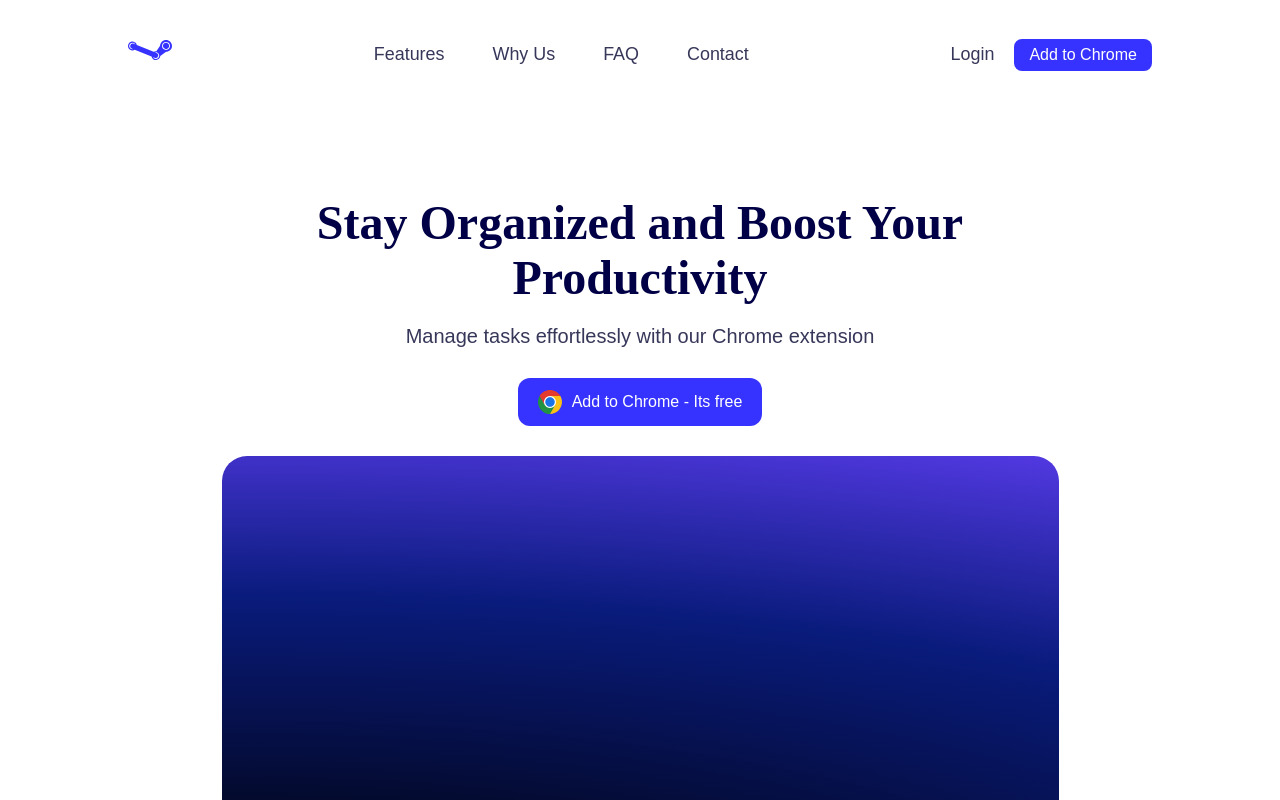
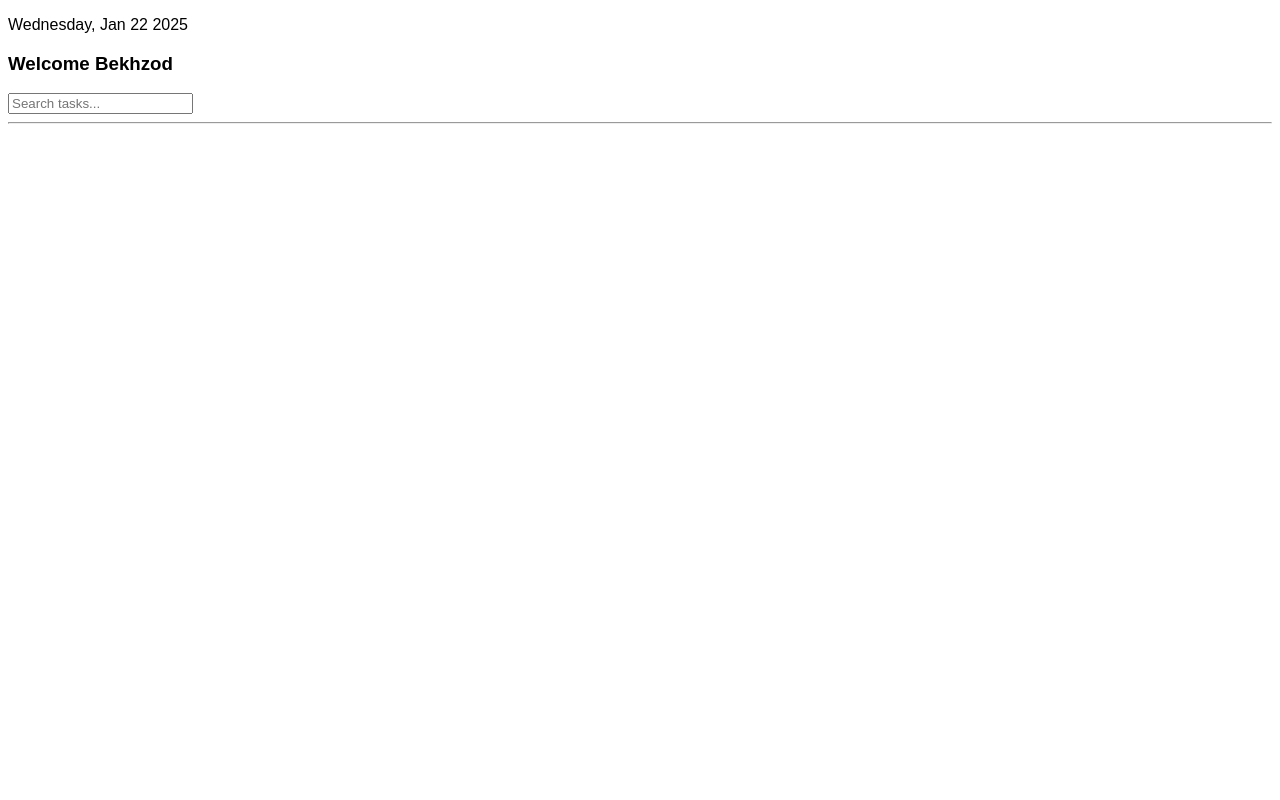
Before and after one commit to bekhzodallaev/Task-Manager-Extension, a React (Vite) app: page /dashboard in a window 1280 px wide. Shown: the top 800 px of the page. Built offline with nearby package versions, Linux system fonts and the light colour scheme.

Commit message:
add scrum-17-add-link-to-dashboard

```diff
--- a/package.json
+++ b/package.json
@@ -15,6 +15,7 @@
     "classnames": "^2.5.1",
     "react": "^18.3.1",
     "react-dom": "^18.3.1",
+    "react-router-dom": "^7.1.3",
     "sass": "^1.77.8"
   },
   "devDependencies": {
--- a/src/App.jsx
+++ b/src/App.jsx
@@ -1,3 +1,5 @@
+import React from 'react';
+import { BrowserRouter as Router, Routes, Route } from 'react-router-dom';
 import FirstPage from './components/FirstPage/FirstPage';
 import Features from './components/FeaturesPage/Features';
 import '@styles/global.scss';
@@ -7,8 +9,14 @@ import ContactPage from './components/ContactPage/ContactPage';
 import TestimonialsPage from './components/TestimonialsPage/TestimonialsPage';
 import FooterPage from './components/FooterPage/FooterPage';
 import Header from './components/Header/Header';
+import Dashboard from './components/Dashboard/Dashboard';
 function App() {
   return (
+    <Router>
+      <Routes>
+        <Route
+          path="/"
+          element={
             <>
               <Header />
               <FirstPage />
@@ -19,6 +27,11 @@ function App() {
               <ContactPage />
               <FooterPage />
             </>
+          }
+        />
+        <Route path="/dashboard" element={<Dashboard />} />
+      </Routes>
+    </Router>
   );
 }
 
--- /dev/null
+++ b/src/components/Dashboard/Dashboard.jsx
@@ -0,0 +1,11 @@
+import React from 'react';
+import DashboardHeader from './Header/DashboardHeader';
+function Dashboard() {
+  return (
+    <div>
+      <DashboardHeader />
+    </div>
+  );
+}
+
+export default Dashboard;
--- a/src/components/Dashboard/Header/DashboardHeader.jsx
+++ b/src/components/Dashboard/Header/DashboardHeader.jsx
@@ -1,4 +1,5 @@
 import React from 'react';
+import styles from './DashboardHeader.module.scss';
 
 function DashboardHeader() {
   return (
--- a/src/components/Header/Header.jsx
+++ b/src/components/Header/Header.jsx
@@ -1,7 +1,16 @@
 import styles from './Header.module.scss';
 // import { ReactComponent as LogoSteam } from "@assets/HeaderAssets/logo-steam.svg"; // Using the alias
 import LogoSteam from '@assets/HeaderAssets/logo-steam.svg';
+import React from 'react';
+import { useNavigate } from 'react-router-dom';
+
 const Header = () => {
+  const navigate = useNavigate();
+
+  const handleLogin = () => {
+    navigate('/dashboard');
+  };
+
   return (
     <header className={styles.header}>
       <div className={styles.logo}>
@@ -28,7 +37,7 @@ const Header = () => {
       </nav>
       <div className={styles.login}>
         <ul>
-          <li>
+          <li onClick={handleLogin}>
             <a href="#login">Login</a>
           </li>
         </ul>
```
Also changed, not shown: 1 other file (tests, documents, lock files or other folders). Lines whose indentation alone changed are shown as unchanged.
